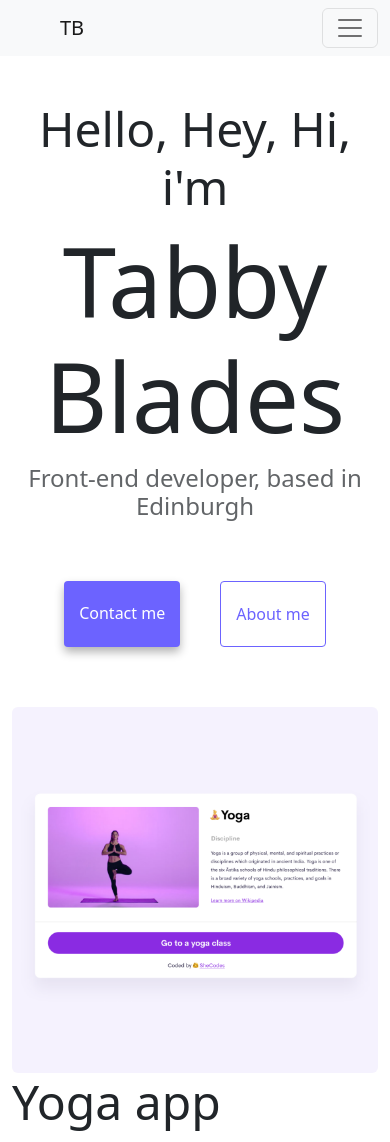
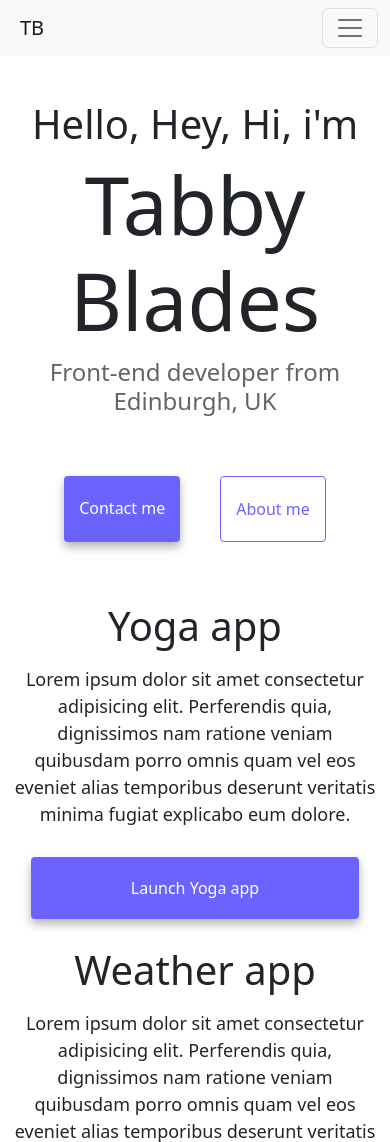
Before and after one commit to tabbyblades/my-portfolio, a plain HTML site: page index.html in a window 390 px wide. Shown: the top 1142 px of the page. Drawn offline with nearby package versions, Linux system fonts and the light colour scheme.

Commit message:
Made the site more responsive - removed homepage images and decreased font sizes for mobile devices

```diff
--- a/index.html
+++ b/index.html
@@ -9,7 +9,7 @@
     <link rel="stylesheet" href="/src/style.css"/>
     <title>Front-end developer - Tabby Blades - Homepage</title>
 </head>
-<nav class="navbar navbar-expand-lg bg-light fixed-top ps-5">
+<nav class="navbar navbar-expand-lg bg-light fixed-top ps-2">
     <div class="container-fluid">
       <a class="navbar-brand" href="#">TB</a>
       <button class="navbar-toggler" type="button" data-bs-toggle="collapse" data-bs-target="#navbarNav" aria-controls="navbarNav" aria-expanded="false" aria-label="Toggle navigation">
@@ -32,7 +32,7 @@
   </nav>
 <h2 class="text-center">Hello, Hey, Hi, i'm</h2>
 <h1>Tabby Blades</h1>
-<h3>Front-end developer, based in Edinburgh</h3>
+<h3>Front-end developer from Edinburgh, UK</h3>
 <div class="navigation-links">
     <a href="/about.html#contact" class="contact-me" title="Contact me">Contact me</a>
     <a href="/about.html" class="about-me" title="About me">About me</a>
@@ -40,7 +40,7 @@
 <div class="container">
     <div class="row">
         <div class="col-md-6">
-            <img src="images/yoga.png" class="img-fluid rounded" alt="Yoga app"/>
+            <img src="images/yoga.png" class="img-fluid rounded mb-3 p-2 shadow" alt="Yoga app" id="yoga-homepage"/>
         </div>
         <div class="col-md-6">
             <h2 class="mb-3">Yoga app</h2>
@@ -55,7 +55,7 @@
 </div>
 <div class="row">
     <div class="col-md-6">
-        <h2 class="mt-5 mb-3">Weather app</h2>
+        <h2 class="mt-3 mb-3" id="weather-heading">Weather app</h2>
         <P>Lorem ipsum dolor sit amet consectetur adipisicing elit. Perferendis
             quia, dignissimos nam ratione veniam quibusdam porro omnis quam vel
             eos eveniet alias temporibus deserunt veritatis minima fugiat
@@ -65,15 +65,15 @@
             </div>
     </div>
     <div class="col-md-6">
-        <img src="images/weather.png" class="img-fluid rounded" alt="Weather app"/>
+        <img src="images/weather.png" class="img-fluid rounded mb-3 p-2 shadow" alt="Weather app" id="weather-homepage"/>
     </div>
 </div>
 <div class="row">
   <div class="col-md-6">
-    <img src="images/yogurt.png" class="img-fluid rounded mb-3" alt="Yogurt app"/>
+    <img src="images/yogurt.png" class="img-fluid rounded mb-3 p-2 shadow" alt="Yogurt app" id="yogurt-homepage"/>
   </div>
   <div class="col-md-6">
-    <h2 class="mt-5 mb-3">Yogurt app</h2>
+    <h2 class="mt-3 mb-3">Yogurt app</h2>
     <p>Lorem ipsum dolor sit amet consectetur adipisicing elit. Perferendis
       quia, dignissimos nam ratione veniam quibusdam porro omnis quam vel
       eos eveniet alias temporibus deserunt veritatis minima fugiat
--- a/src/style.css
+++ b/src/style.css
@@ -72,3 +72,27 @@ line-height: 1.5;
     color: white;
     box-shadow: var(--box-shadow);
 }
+
+@media (max-width:600px){
+    .container{
+        text-align: center;
+    }
+    #weather-heading{
+        padding-top: 30px;
+    }
+    h2{
+        font-size: 40px;
+    }
+
+    h1{
+        font-size: 80px;
+    }
+
+.primary-link{
+    padding-left: 100px;
+    padding-right: 100px;
+}
+#yoga-homepage, #weather-homepage, #yogurt-homepage{
+    display: none;
+}
+}
```
Also changed, not shown: about.html (+1 -1 lines).
